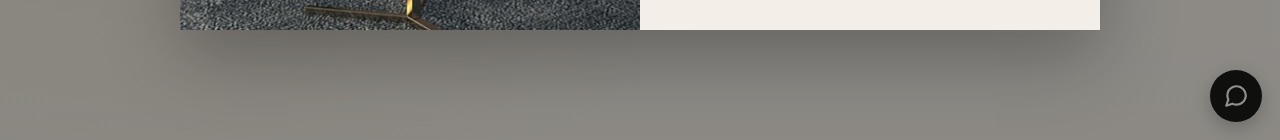
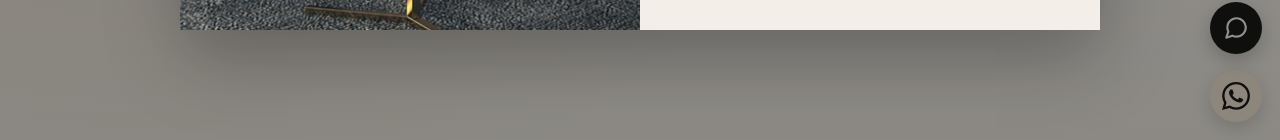
Before and after one commit to code4lifestyle/humblehome, an Angular app in the folder livora/: page / in a window 1280 px wide. Shown: the part 660-800 px from the top of the page. Built offline with nearby package versions, Linux system fonts and the light colour scheme; no server answers; the database is empty.

Commit message:
Revert "Remove floating WhatsApp button; chatbot is now the only contact button"
This reverts commit faa8ffed543a0075604f50f8fed54feded2df7cf.

```diff
--- a/livora/src/app/app.html
+++ b/livora/src/app/app.html
@@ -10,6 +10,7 @@
   </div>
 
   <app-footer />
+  <app-whatsapp-button />
   <app-chatbot-widget />
   <app-signup-popup />
 }
--- a/livora/src/app/app.ts
+++ b/livora/src/app/app.ts
@@ -9,6 +9,7 @@ import { HeaderComponent } from './layout/header/header.component';
 import { ChatbotWidgetComponent } from './layout/chatbot-widget/chatbot-widget.component';
 import { SignupPopupComponent } from './layout/signup-popup/signup-popup.component';
 import { ToastContainerComponent } from './layout/toast-container/toast-container.component';
+import { WhatsappButtonComponent } from './layout/whatsapp-button/whatsapp-button.component';
 
 const isAdminPath = (path: string): boolean => path === '/admin' || path.startsWith('/admin/');
 
@@ -19,6 +20,7 @@ const isAdminPath = (path: string): boolean => path === '/admin' || path.startsW
     RouterOutlet,
     HeaderComponent,
     FooterComponent,
+    WhatsappButtonComponent,
     ChatbotWidgetComponent,
     ToastContainerComponent,
     SignupPopupComponent,
@@ -33,7 +35,7 @@ export class App {
   private readonly document = inject(DOCUMENT);
   private readonly isBrowser = isPlatformBrowser(inject(PLATFORM_ID));
 
-  /** Dashboard pages render without the shop header and footer. */
+  /** Dashboard pages render without the shop header, footer and WhatsApp button. */
   // DOCUMENT, not the bare `location` global: `location` does not exist during prerendering (Node).
   protected readonly isAdmin = signal(isAdminPath(this.document.location.pathname));
 
--- a/livora/src/app/layout/chatbot-widget/chatbot-widget.component.scss
+++ b/livora/src/app/layout/chatbot-widget/chatbot-widget.component.scss
@@ -1,7 +1,7 @@
 // Automatic chatbot widget. Uses only the site's own design tokens
 // (near-black #0b0b0a, cream #f8f5ef, dark gold #a27b35, Montserrat / Bodoni Moda).
-// The bubble sits at the bottom-right corner (bottom 18px); the floating
-// WhatsApp button was removed, so the chatbot is now the only contact button.
+// The bubble sits above the existing WhatsApp button (bottom 18px + 52px tall
+// + 16px gap = 86px); the WhatsApp button itself is not moved.
 .chatbot-widget {
   font-family: var(--font-family);
 }
@@ -9,7 +9,7 @@
 .chatbot-bubble {
   position: fixed;
   right: 18px;
-  bottom: 18px;
+  bottom: 86px;
   z-index: 960;
   display: inline-flex;
   align-items: center;
@@ -43,12 +43,12 @@
 .chatbot-panel {
   position: fixed;
   right: 18px;
-  bottom: 84px;
+  bottom: 152px;
   z-index: 960;
   display: flex;
   flex-direction: column;
   width: min(360px, calc(100vw - 36px));
-  max-height: min(520px, calc(100dvh - 112px));
+  max-height: min(520px, calc(100dvh - 180px));
   overflow: hidden;
   border: 1px solid var(--color-divider);
   border-radius: var(--radius-md);
```
